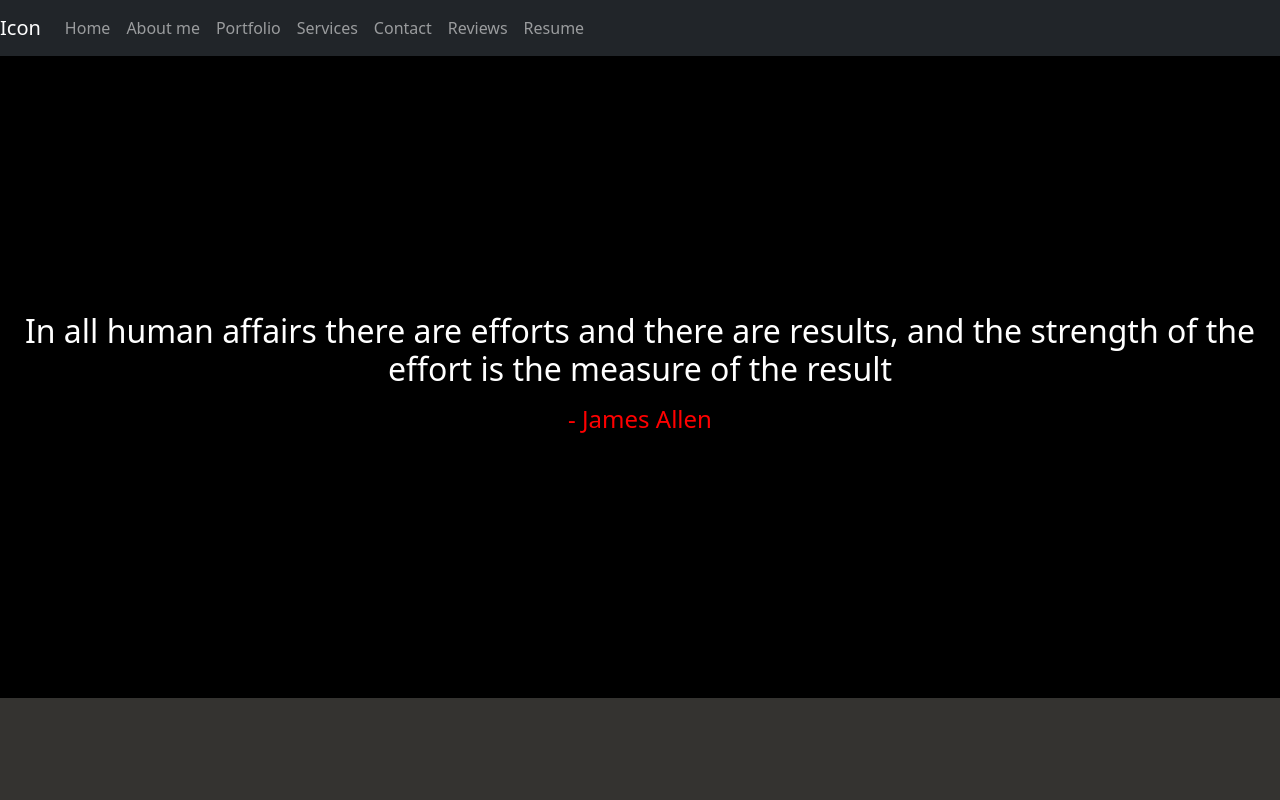
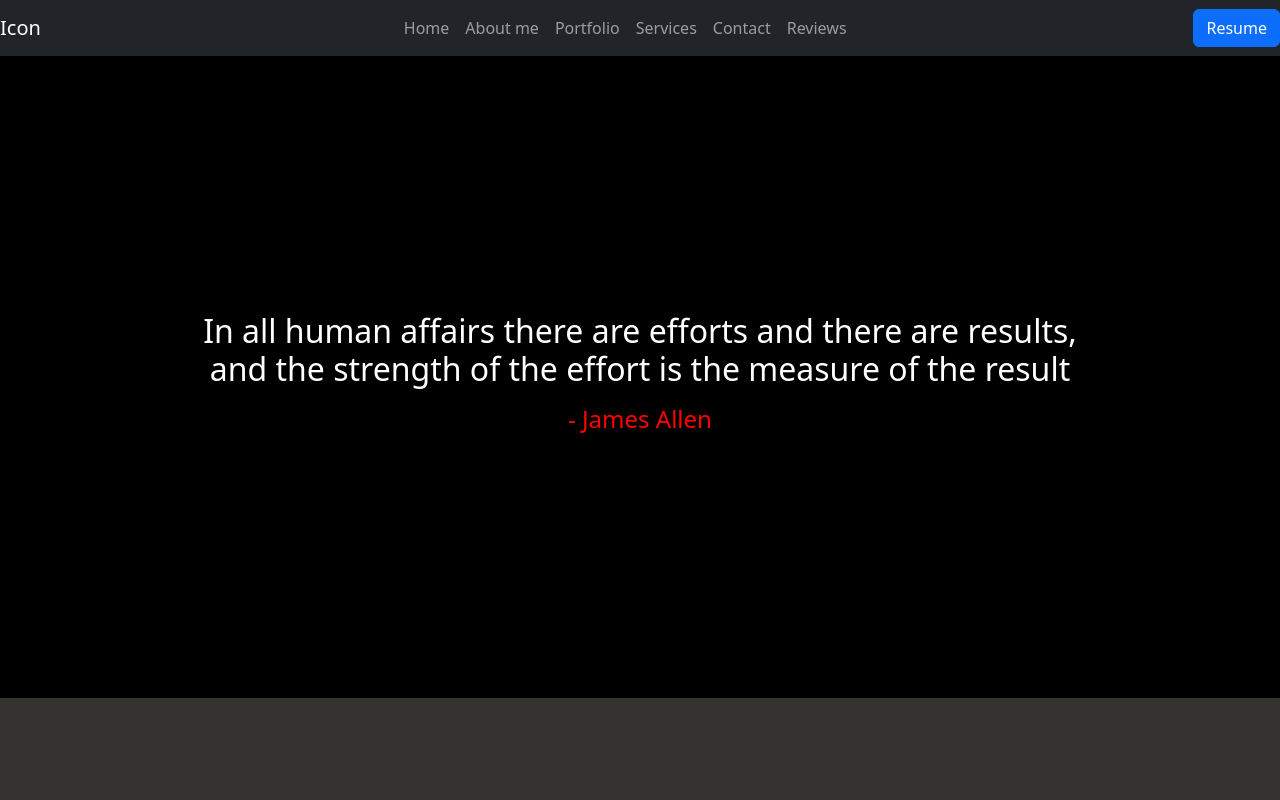
Before and after one commit to edm1001/web-dev-port, a React (Create React App) app: page / in a window 1280 px wide. Shown: the top 800 px of the page. Built offline with nearby package versions, Linux system fonts and the light colour scheme.

Commit message:
style changes

```diff
--- a/src/App.css
+++ b/src/App.css
@@ -10,12 +10,25 @@
 section {
   height:100%;
 }
+/* Navbar */
+.nav-links , .nav-logo {
+  display:flex;
+  justify-content: center;
+}
+
+.nav-links :hover {
+  text-decoration: line-through;
+}
+
+
+
+
 /* Intro section */
 .welcome {
   background-color: black;
   display: flex;
   flex-direction: column;
-  padding-inline: 1%;
+  padding-inline: 15%;
   padding-block: 20%;
 }
 
@@ -94,6 +107,10 @@ section {
   margin-top: 2%;
 }
 
+/* Reviews */
+.reviews {
+  background-color:var(--darkgrey);
+}
 
 /* Footer */
 .footer{
--- a/src/Components/Contact/Contact.js
+++ b/src/Components/Contact/Contact.js
@@ -4,7 +4,7 @@ import Resume from '../Resume/Resume.js';
 
 const Contact = () => {
     return (
-        <section className='contact'>
+        <section className='contact' id='contact'>
 
         <h2 style={{textAlign:'center'}}>Contact me through my Website</h2>
         <div className='contact-row'>
--- a/src/Components/Navbar/Navbar.js
+++ b/src/Components/Navbar/Navbar.js
@@ -1,20 +1,24 @@
-import {Nav, Navbar} from 'react-bootstrap';
-
+import Nav from 'react-bootstrap/Nav';
+import Navbar from 'react-bootstrap/Navbar';
+import Container from 'react-bootstrap/Container';
+import Button from 'react-bootstrap/Button';
 const Header = () => {
     return (
-        <Navbar className="" sticky="top" bg="dark" data-bs-theme="dark" expand="lg" >
-        <Navbar.Brand>Icon</Navbar.Brand>
+      <Navbar className="" sticky="top" bg="dark" data-bs-theme="dark" expand="lg" >
+        <Navbar.Brand classsName ='nav-logo'>Icon</Navbar.Brand>
           <Navbar.Toggle aria-controls="responsive-navbar-nav"/>
           <Navbar.Collapse id="" >
-          <Nav className="justify-content-center">
+        <Container>
+          <Nav className="nav-links">
             <Nav.Link href="#home">Home</Nav.Link>
             <Nav.Link href="#about">About me</Nav.Link>
             <Nav.Link href="#portfolio">Portfolio</Nav.Link>
             <Nav.Link href="#services">Services</Nav.Link>
             <Nav.Link href="#contact">Contact</Nav.Link>
             <Nav.Link href="#reviews">Reviews</Nav.Link>
-            <Nav.Link href="#resume">Resume</Nav.Link>
           </Nav>
+      </Container>
+            <Button href='#resume' className='nav-resume' >Resume</Button>
           </Navbar.Collapse>
         </Navbar>
     )
--- a/src/Components/Projects/Projects.js
+++ b/src/Components/Projects/Projects.js
@@ -5,7 +5,7 @@ import Chatterize from '../../Assets/port/chatterize.gif';
 
 const Projects = () => {
     return (
-        <section className="portfolio">
+        <section className="portfolio" id='portfolio'>
             <h3> My Projects</h3>
             <Row className="project-row">
                 <Col lg={3} md={4} sm={6}>
--- a/src/Components/Resume/Resume.js
+++ b/src/Components/Resume/Resume.js
@@ -31,7 +31,6 @@ const Resume = () => {
   <Modal.Body>
     <Document
         file={resumePdf}
-        onLoadError={console.error}
         >
     <Page pageNumber={0} ></Page>
     <Page pageNumber={1} ></Page>
--- a/src/Components/Reviews/Reviews.js
+++ b/src/Components/Reviews/Reviews.js
@@ -1,3 +1,4 @@
+import Container from 'react-bootstrap/Container';
 import Card from 'react-bootstrap/Card';
 import Row from 'react-bootstrap/Row';
 import Col from 'react-bootstrap/Col';
@@ -5,11 +6,11 @@ import {BsFillPersonFill} from 'react-icons/bs'
 
 const Reviews =() => {
     return (
-        <section className='reviews'>
+        <section className='reviews' id='reviews'>
+            <h2 className=''>Reviews</h2>
+            <Container>
+
             <Row className='reviews-row'>
-
-
-
 
                 <Col lg={3} md={4} sm={6}>
             <Card>
@@ -144,6 +145,7 @@ const Reviews =() => {
             </Card>
                 </Col>
             </Row>
+            </Container>
         </section>
     )
 }
--- a/src/Components/Services/Services.js
+++ b/src/Components/Services/Services.js
@@ -1,4 +1,7 @@
-import {Card , Row, Col} from 'react-bootstrap';
+import Container from 'react-bootstrap/Container';
+import Card from 'react-bootstrap/Card'
+import Row from 'react-bootstrap/Row'
+import Col from 'react-bootstrap/Col';
 import {FaBootstrap, FaReact} from 'react-icons/fa';
 import {IoLogoCss3, IoLogoJavascript} from 'react-icons/io';
 import {VscJson} from 'react-icons/vsc';
@@ -10,6 +13,8 @@ const Services = () => {
     return (
         <section className='services' id='services'>
             <h2 className=''>Services</h2>
+            <Container>
+
             <Row className='srvc-row' bg='dark' data-bs-theme='dark'>
                 <Col lg={4} md={4} sm={6} className='srvc-col'>
                     <Card>
@@ -49,6 +54,7 @@ const Services = () => {
 
             </Row>
 
+            </Container>
         <div>
            <h5>Technologies learned</h5>
            <Row>
```
